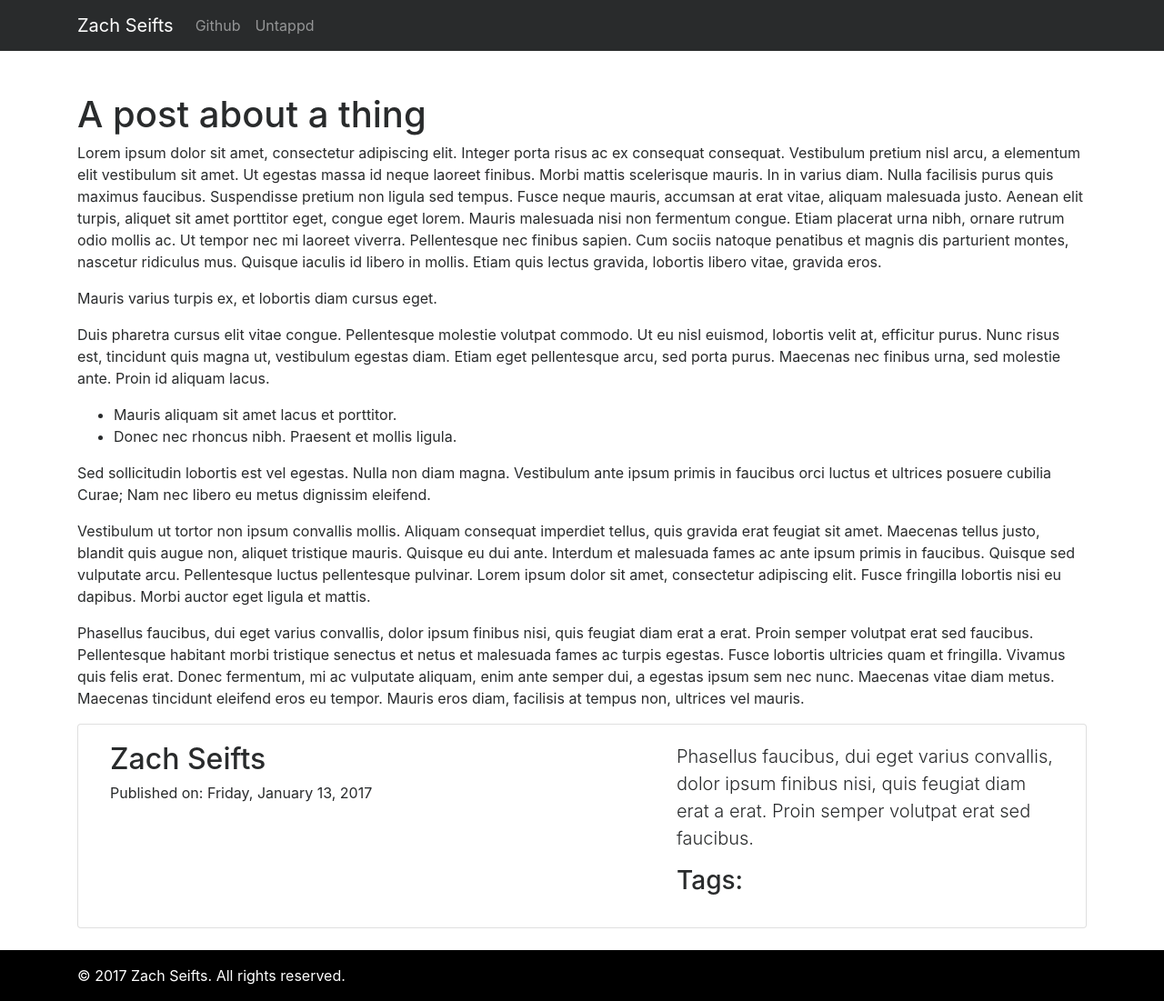
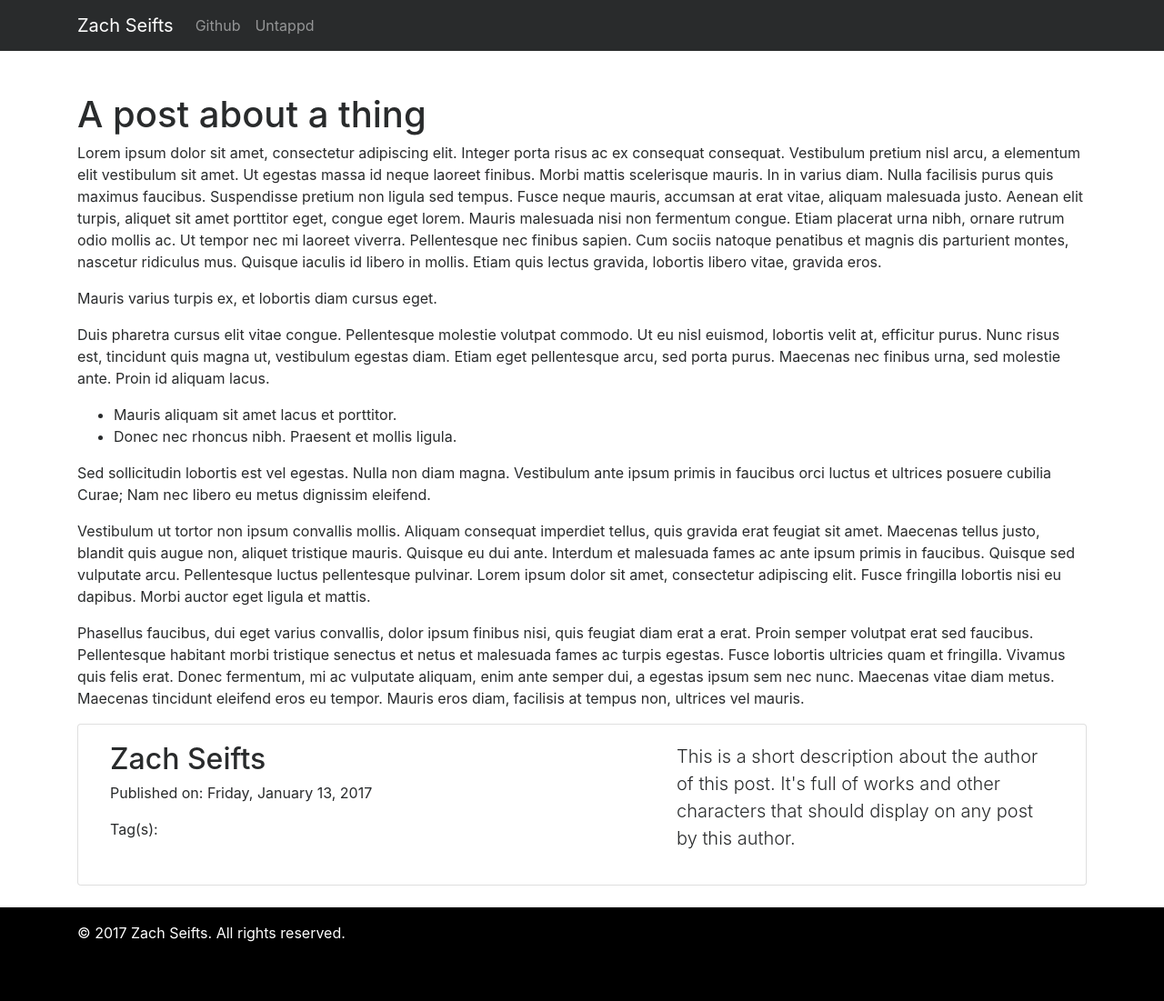
Before and after one commit to zachseifts/zachseifts.github.io, a Jekyll site: the page built from _posts/2017-01-13-test-post.md, in a window 1280 px wide. Shown: the whole page at 91% size. Built offline with Jekyll 4.4.1, drawn with Linux system fonts in a browser that asks for light colours; nearby versions of some CDN libraries; after the commit the page ends 1054 px from its top, so only the background shows below that.

Commit message:
Adding in more about the blog

```diff
--- a/_config.yml
+++ b/_config.yml
@@ -19,5 +19,6 @@ title: Zach Seifts
 
 # Social things
 default_author: Zach Seifts
+post_description: This is a short description about the author of this post. It's full of works and other characters that should display on any post by this author.
 github: zachseifts
 untappd: notzach
--- a/_layouts/post.html
+++ b/_layouts/post.html
@@ -27,16 +27,16 @@ layout: default
                 <p>Last updated: {{ page.updated | date: "%A, %B %-d, %Y" }}</p>
               {% endif %}
               </p>
+
+              {% if page.tags != null %}
+                <p>Tag(s):
+                {% for tag in page.tags %}
+                  {%if forloop.last == true %} and {% endif %}{{ tag }}{% if forloop.last == false %},{% endif %}
+                {% endfor %}
+              {% endif %}
             </div>
             <div class="col-5">
-              <p class="lead">Phasellus faucibus, dui eget varius convallis, dolor ipsum finibus nisi, quis feugiat diam erat a erat. Proin semper volutpat erat sed faucibus.
-              <h3>Tags:</h3>
-              <ul>
-              {% for tag in page.tags %}
-                <li>{{ tag }}</li>
-              {% endfor %}
-              </ul>
-              </p>
+              <p class="lead">{{ site.post_description }}</p>
             </div>
           </div>
         </div>
```
